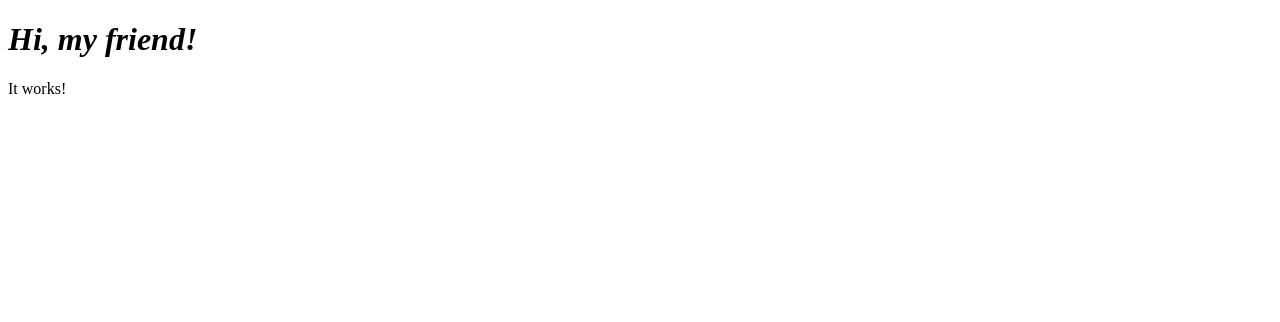
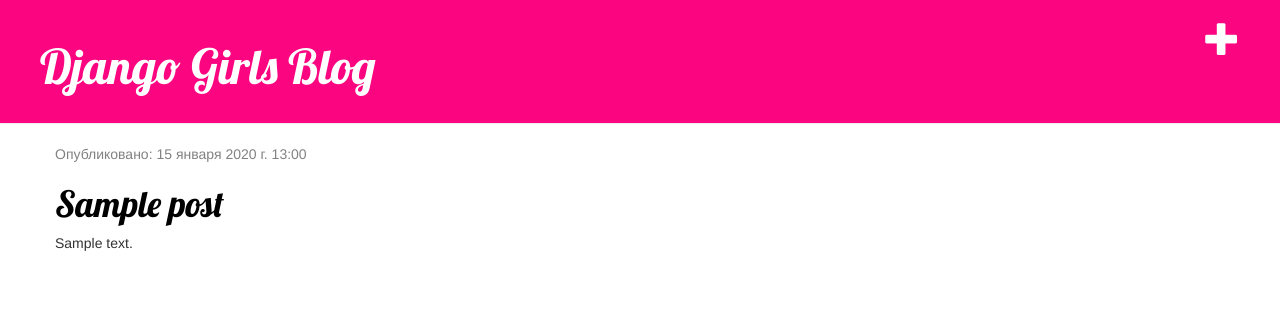
Before and after one commit to 7Nastya/set_first, a Django app: page / in a window 1280 px wide. Shown: the top 322 px of the page. Run offline with Django 4.2, Linux system fonts and the light colour scheme; tables that the repository leaves empty hold one stand-in row (values such as "Sample post"); some libraries are stand-ins or nearby versions.

Commit message:
Расширение шаблона, приложение, формы Django

```diff
--- /dev/null
+++ b/blog/static/css/blog.css
@@ -0,0 +1,53 @@
+/*h1 a {*/
+/*    color: #fc0580;*/
+/*    font-family: 'Lobster';*/
+/*}*/
+/*body {*/
+/*    padding-left: 15px;*/
+/*}*/
+.page-header {
+    background-color: #fc0580;
+    margin-top: 0;
+    padding: 20px 20px 20px 40px;
+}
+
+.page-header h1, .page-header h1 a, .page-header h1 a:visited, .page-header h1 a:active {
+    color: #ffffff;
+    font-size: 36pt;
+    text-decoration: none;
+}
+
+.content {
+    margin-left: 40px;
+}
+
+h1, h2, h3, h4 {
+    font-family: 'Lobster', cursive;
+}
+
+.date {
+    color: #828282;
+}
+
+.save {
+    float: right;
+}
+
+.post-form textarea, .post-form input {
+    width: 100%;
+}
+
+.top-menu, .top-menu:hover, .top-menu:visited {
+    color: #ffffff;
+    float: right;
+    font-size: 26pt;
+    margin-right: 20px;
+}
+
+.post {
+    margin-bottom: 70px;
+}
+
+.post h1 a, .post h1 a:visited {
+    color: #000000;
+}
--- /dev/null
+++ b/blog/templates/blog/base.html
@@ -0,0 +1,23 @@
+{% load static %}
+<html>
+    <head>
+        <link rel="stylesheet" href="//maxcdn.bootstrapcdn.com/bootstrap/3.2.0/css/bootstrap.min.css">
+        <link rel="stylesheet" href="//maxcdn.bootstrapcdn.com/bootstrap/3.2.0/css/bootstrap-theme.min.css">
+        <link href="https://fonts.googleapis.com/css?family=Lobster&subset=latin,cyrillic" rel="stylesheet" type="text/css">
+        <link rel="stylesheet" href="{% static 'css/blog.css' %}">
+       </head>
+    <body>
+    <div class="page-header">
+        <a href="{% url 'post_new' %}" class="top-menu"><span class="glyphicon glyphicon-plus"></span></a>
+        <h1><a href="/">Django Girls Blog</a></h1>
+    </div>
+    <div class="content container">
+        <div class="row">
+            <div class="col-md-8">
+            {% block content %}
+            {% endblock %}
+            </div>
+        </div>
+    </div>
+    </body>
+</html>
--- a/blog/templates/blog/post_list.html
+++ b/blog/templates/blog/post_list.html
@@ -1,11 +1,47 @@
-<!DOCTYPE html>
-<html lang="en">
-<head>
-    <meta charset="UTF-8">
-    <title>Title</title>
-</head>
-<body>
-    <h1><em><strong>Hi, my friend!</strong></em></h1>
-    <p>It works!</p>
-</body>
-</html>
+{#{% for post in posts %}#}
+{#    {{ post }}#}
+{#{% endfor %}#}
+{#<div>#}
+{#    <h1><a href="/">Django Girls Blog</a></h1>#}
+{#</div>#}
+{#{% load static %}#}
+{#<html>#}
+{#    <head>#}
+{#        <link rel="stylesheet" href="//maxcdn.bootstrapcdn.com/bootstrap/3.2.0/css/bootstrap.min.css">#}
+{#        <link rel="stylesheet" href="//maxcdn.bootstrapcdn.com/bootstrap/3.2.0/css/bootstrap-theme.min.css">#}
+{#        <link href="https://fonts.googleapis.com/css?family=Lobster&subset=latin,cyrillic" rel="stylesheet" type="text/css">#}
+{#        <link rel="stylesheet" href="{% static 'css/blog.css' %}">#}
+{#       </head>#}
+{#    <body>#}
+{#     <div class="page-header">#}
+{#            <h1><a href="/">Django Girls</a></h1>#}
+{#        </div>#}
+{#{% for post in posts %}#}
+{#    <div class="post">#}
+{#        <h1><a href="">{{ post.title }}</a></h1>#}
+{#        <p>{{ post.text|linebreaksbr }}</p>#}
+{#        <p>published: {{ post.published_date }}</p>#}
+{#    </div>#}
+{#{% endfor %}#}
+{#    <div class="content container">#}
+{#    <div class="row">#}
+{#        <div class="col-md-8">#}
+{% extends 'blog/base.html' %}
+
+            {% block content %}
+            {% for post in posts %}
+                <div class="post">
+                    <div class="date">
+                        <p>Опубликовано: {{ post.published_date }}</p>
+                    </div>
+{#                    <h1><a href="">{{ post.title }}</a></h1>#}
+                    <h1><a href="{% url 'post_detail' pk=post.pk %}">{{ post.title }}</a></h1>
+                    <p>{{ post.text|linebreaksbr }}</p>
+                </div>
+            {% endfor %}
+            {% endblock %}
+{#        </div>#}
+{#    </div>#}
+{#</div>#}
+{#    </body>#}
+{#</html>#}
--- a/blog/urls.py
+++ b/blog/urls.py
@@ -4,4 +4,6 @@
 
 urlpatterns = [
     path('', views.post_list, name = 'post_list'),
+    path('post/<int:pk>/',views.post_detail, name = 'post_detail'),
+    path('post/new/', views.post_new, name = 'post_new'),
 ]
--- a/blog/views.py
+++ b/blog/views.py
@@ -1,5 +1,15 @@
-from django.shortcuts import render
+from django.shortcuts import render, get_list_or_404
+from .models import Post
+from django.utils import timezone
+from .forms import PostForm
 
 # Create your views here.
 def post_list(request):
-    return render(request, 'blog/post_list.html', {})
+    posts = Post.objects.filter(published_date__lte= timezone.now()).order_by('published_date')
+    return render(request, 'blog/post_list.html', {'posts': posts})
+def post_detail(request, pk):
+    post = get_list_or_404(Post, pk = pk)
+    return  render(request, 'blog/post_detail.html', {'post': post})
+def post_new(request):
+    form = PostForm()
+    return render(request, 'blog/post_edit.html', {'form': form})
```
Also changed, not shown: blog/forms.py (added, +9 -0 lines), templates/post_detail.html (added, +13 -0 lines), templates/post_edit.html (added, +10 -0 lines).
